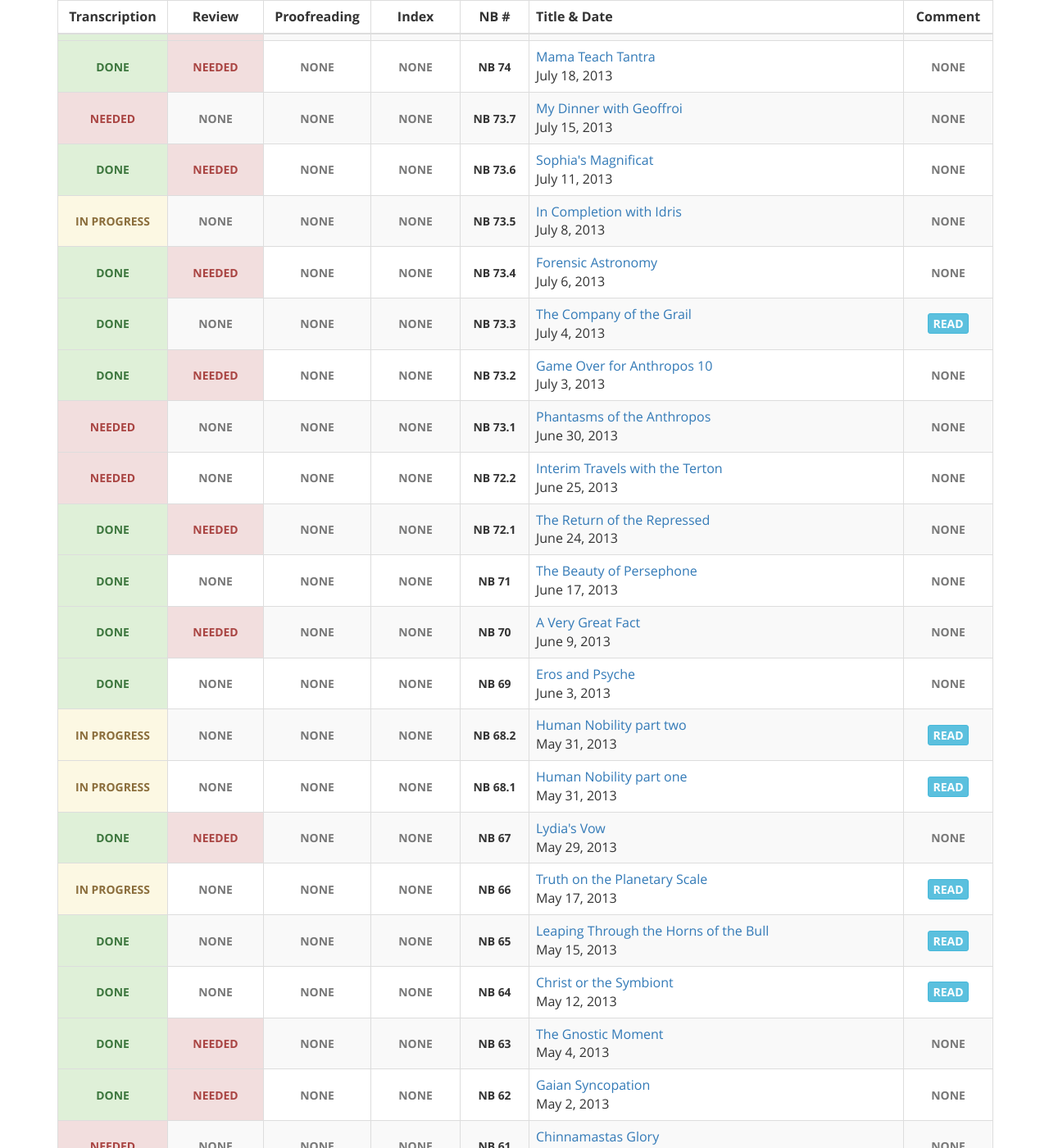
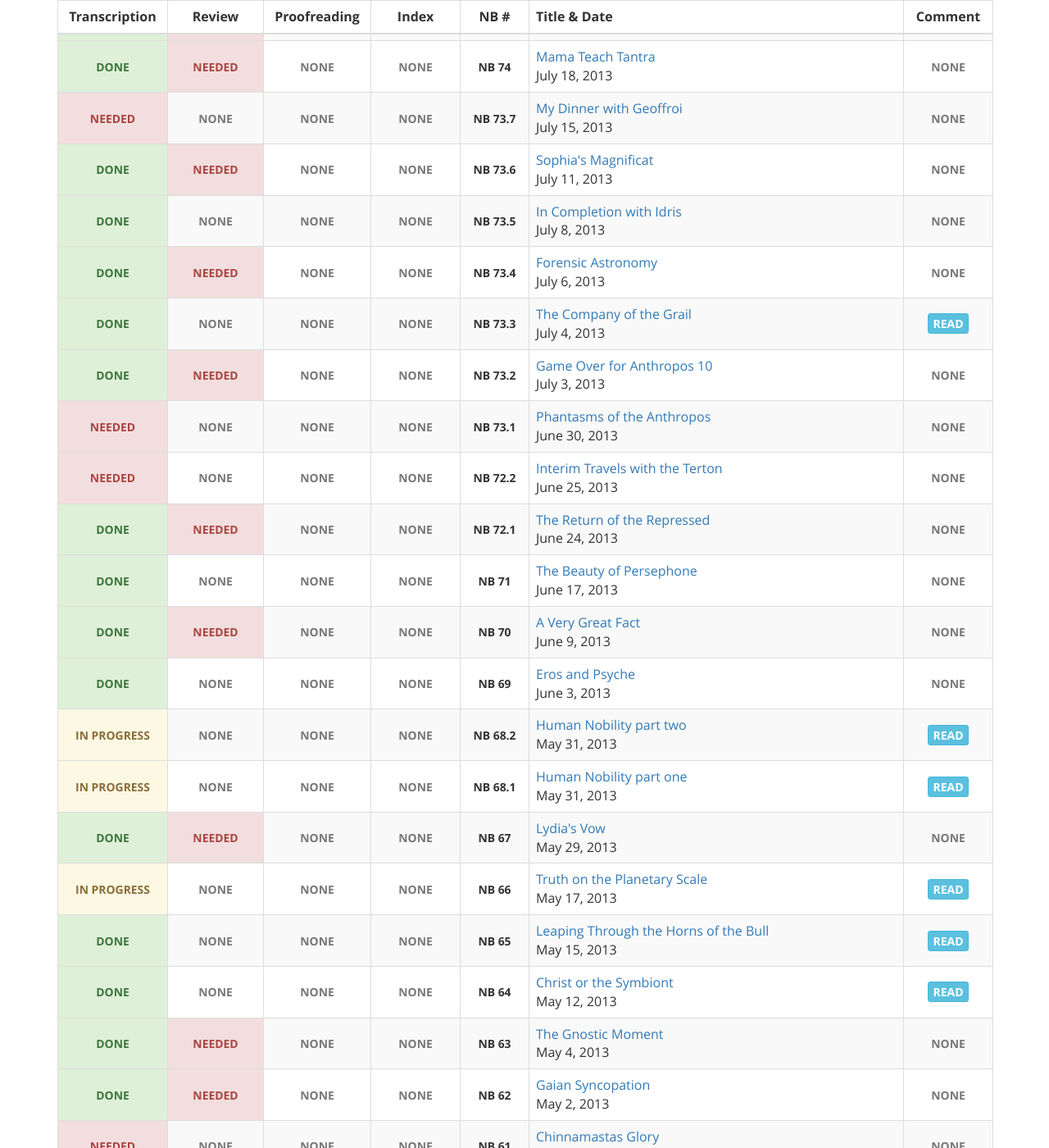
Before and after one commit to gaiaspora/gaiaspora.github.io, a Jekyll site: the page built from content/navigator-briefings.markdown, in a window 1280 px wide and 1400 px high, scrolled down 3520 px. Shown: the whole window at 82% size. Built offline with Jekyll 4.4.1, drawn with Linux system fonts in a browser that asks for light colours.

Commit message:
Update nb.yaml

```diff
--- a/_data/nb.yaml
+++ b/_data/nb.yaml
@@ -467,7 +467,7 @@
   Comment: ""
 
 - NB: "73.5"
-  Transcription: "in progress"
+  Transcription: "done"
   Review: "none"
   Proofreading: "none"
   Index: "none"
@@ -647,7 +647,7 @@
   Comment: ""
 
 - NB: "59"
-  Transcription: "needed"
+  Transcription: "done"
   Review: "none"
   Proofreading: "none"
   Index: "none"
```
